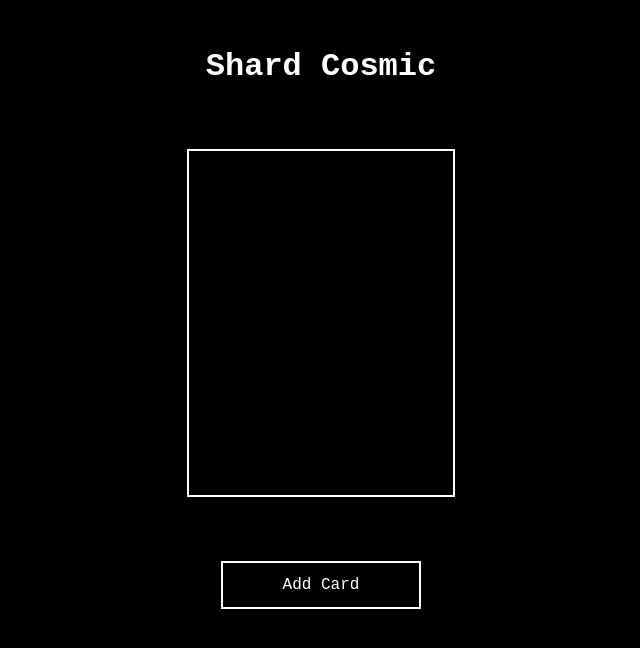
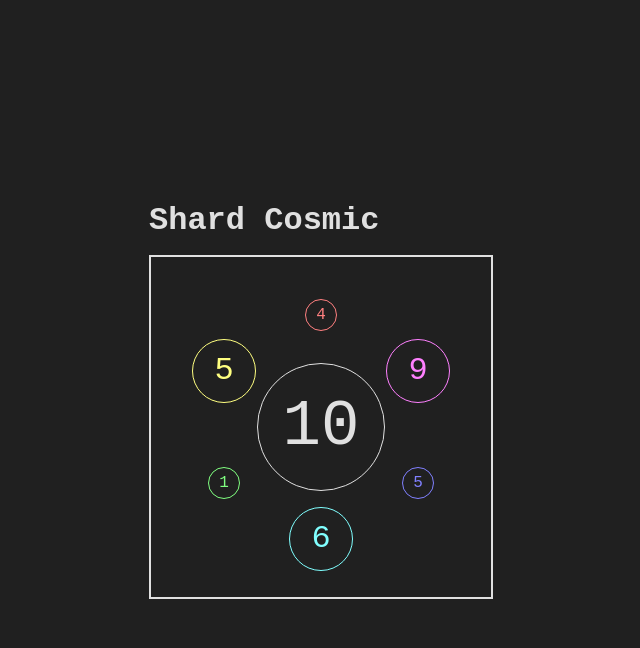
Before and after one commit to caleb-cox/shard-cosmic, a Vue app: page / in a window 1280 px wide. Shown: the top 648 px of the page, without its empty margins (319-959 px from the left). Built offline with nearby package versions, Linux system fonts and the light colour scheme; a web font is replaced by a local one.

Commit message:
Change logic to weird 3d6 thing

```diff
--- a/src/App.vue
+++ b/src/App.vue
@@ -2,63 +2,26 @@
 import { ref } from "vue";
 import Card from "./components/Card.vue";
 
-const cards = ref({});
+const rolls = ref([]);
 
-const addCard = () => {
+const resetCard = () => {
   const roll = () => {
-    const d1 = Math.ceil(Math.random() * 6);
-    const d2 = Math.ceil(Math.random() * 6);
-    return d1 - d2;
+    return Math.ceil(Math.random() * 6);
   };
 
-  cards.value[crypto.randomUUID()] = {
-    body: roll(),
-    mind: roll(),
-    luck: roll(),
-  };
+  rolls.value = [roll(), roll(), roll()];
 };
 
-const deleteCard = (uuid) => {
-  delete cards.value[uuid];
-};
+resetCard();
 </script>
 
 <template>
   <h1>Shard Cosmic</h1>
-  <div class="hand">
-    <Card
-      v-for="(card, uuid) in cards"
-      :body="card.body"
-      :mind="card.mind"
-      :luck="card.luck"
-      @click="deleteCard(uuid)"
-    />
-  </div>
-  <button @click="addCard()">Add Card</button>
+  <Card :rolls="rolls" @click="resetCard()" />
 </template>
 
 <style scoped>
-button {
-  flex-shrink: 0;
-  height: 3rem;
-  width: 12.5rem;
-}
-
-.hand {
-  flex-shrink: 0;
-  border: 0.125rem solid var(--color-white);
-  padding: 2rem;
-  min-height: calc(0.125rem + 2rem + 17.5rem + 2rem + 0.125rem);
-  min-width: calc(0.125rem + 2rem + 12.5rem + 2rem + 0.125rem);
-  display: flex;
-  justify-content: center;
-  gap: 2rem;
-  flex-wrap: wrap;
-}
-
-@media (max-width: 40rem) {
-  .hand {
-    flex-direction: column;
-  }
+h1 {
+  margin-bottom: 1rem;
 }
 </style>
--- a/src/assets/main.css
+++ b/src/assets/main.css
@@ -1,11 +1,14 @@
 @import url("https://fonts.googleapis.com/css?family=Nova+Mono");
 
 :root {
-  --color-azure: #0080ff;
-  --color-chartreuse: #80ff00;
-  --color-rose: #ff0080;
-  --color-black: #000000;
-  --color-white: #ffffff;
+  --color-red: #ff8080;
+  --color-yellow: #ffff80;
+  --color-green: #80ff80;
+  --color-cyan: #80ffff;
+  --color-blue: #8080ff;
+  --color-magenta: #ff80ff;
+  --color-black: #202020;
+  --color-white: #e0e0e0;
 }
 
 * {
@@ -22,21 +25,7 @@ body {
   background-color: var(--color-black);
   font-family: "Nova Mono", monospace;
   color: var(--color-white);
-}
-
-#app {
-  padding: 3rem;
   display: flex;
-  flex-direction: column;
   align-items: center;
   justify-content: center;
-  gap: 4rem;
 }
-
-button {
-  cursor: pointer;
-  border: 0.125rem solid var(--color-white);
-  background: inherit;
-  font: inherit;
-  color: inherit;
-}
--- a/src/components/Card.vue
+++ b/src/components/Card.vue
@@ -1,18 +1,18 @@
 <script setup>
-defineProps(["body", "mind", "luck"]);
+defineProps(["rolls"]);
 
 defineEmits(["deleteCard"]);
-
-const formatRoll = (result) => {
-  return result.toString().padStart(2, "+");
-};
 </script>
 
 <template>
   <div class="card">
-    <div class="stat body">{{ formatRoll(body) }}</div>
-    <div class="stat mind">{{ formatRoll(mind) }}</div>
-    <div class="stat luck">{{ formatRoll(luck) }}</div>
+    <div class="stat red">{{ rolls[0] }}</div>
+    <div class="stat yellow">{{ rolls[0] + rolls[1] }}</div>
+    <div class="stat green">{{ rolls[1] }}</div>
+    <div class="stat cyan">{{ rolls[1] + rolls[2] }}</div>
+    <div class="stat blue">{{ rolls[2] }}</div>
+    <div class="stat magenta">{{ rolls[0] + rolls[2] }}</div>
+    <div class="stat white">{{ rolls[0] + rolls[1] + rolls[2] }}</div>
   </div>
 </template>
 
@@ -20,45 +20,72 @@ const formatRoll = (result) => {
 .card {
   cursor: pointer;
   border: 0.125rem solid var(--color-white);
-  height: 17.5rem;
-  width: 12.5rem;
+  height: 21.5rem;
+  width: 21.5rem;
+  position: relative;
+}
+
+.stat {
+  position: absolute;
+  transform: translate(-50%, -50%);
+  border: 1px solid var(--color-white);
+  width: 2em;
+  height: 2em;
   display: flex;
   align-items: center;
   justify-content: center;
-  flex-direction: column;
-  gap: 1rem;
+  border-radius: 50%;
+  --radius: 3.5rem;
 }
 
-.stat {
-  font-size: 3rem;
-  line-height: 1;
+.red {
+  left: 50%;
+  top: calc(50% - calc(var(--radius) * 2));
+  color: var(--color-red);
+  border-color: var(--color-red);
 }
 
-.stat::after {
-  margin-left: 1rem;
+.yellow {
+  left: calc(50% - calc(var(--radius) * 1.732));
+  top: calc(50% - var(--radius));
+  color: var(--color-yellow);
+  border-color: var(--color-yellow);
+  font-size: 2rem;
 }
 
-.body {
-  color: var(--color-rose);
+.green {
+  left: calc(50% - calc(var(--radius) * 1.732));
+  top: calc(50% + var(--radius));
+  color: var(--color-green);
+  border-color: var(--color-green);
 }
 
-.body::after {
-  content: "\25A0";
+.cyan {
+  left: 50%;
+  top: calc(50% + calc(var(--radius) * 2));
+  color: var(--color-cyan);
+  border-color: var(--color-cyan);
+  font-size: 2rem;
 }
 
-.mind {
-  color: var(--color-azure);
+.blue {
+  left: calc(50% + calc(var(--radius) * 1.732));
+  top: calc(50% + var(--radius));
+  color: var(--color-blue);
+  border-color: var(--color-blue);
 }
 
-.mind::after {
-  content: "\25B2";
+.magenta {
+  left: calc(50% + calc(var(--radius) * 1.732));
+  top: calc(50% - var(--radius));
+  color: var(--color-magenta);
+  border-color: var(--color-magenta);
+  font-size: 2rem;
 }
 
-.luck {
-  color: var(--color-chartreuse);
-}
-
-.luck::after {
-  content: "\25CF";
+.white {
+  left: 50%;
+  top: 50%;
+  font-size: 4rem;
 }
 </style>
```
